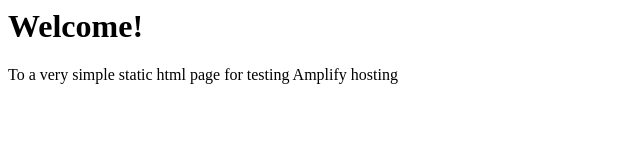
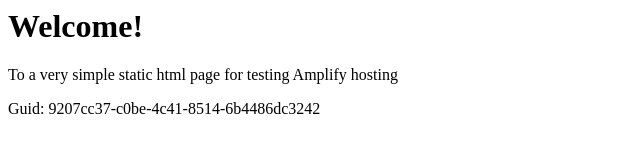
Before and after one commit to aws-aemilia-hkg/Github-PR-Commit-Integration-Test-DoNotTouch-Gith-OKSLNVO2-v1-preprod-ap-east-1, a website: page src/index.html in a window 1280 px wide. Shown: the whole page, without its empty margins (0-640 px from the left). Drawn offline with Linux system fonts and the light colour scheme.

Commit message:
commit from integ tests

```diff
--- a/src/index.html
+++ b/src/index.html
@@ -1,3 +1,5 @@
+
+
 <html lang="en">
 
 <head>
@@ -10,6 +12,6 @@
 <body>
     <h1>Welcome!</h1>
     <p>To a very simple static html page for testing Amplify hosting</p>
-</body>
+    <p>Guid: 9207cc37-c0be-4c41-8514-6b4486dc3242</p></body>
 
 </html>
```
